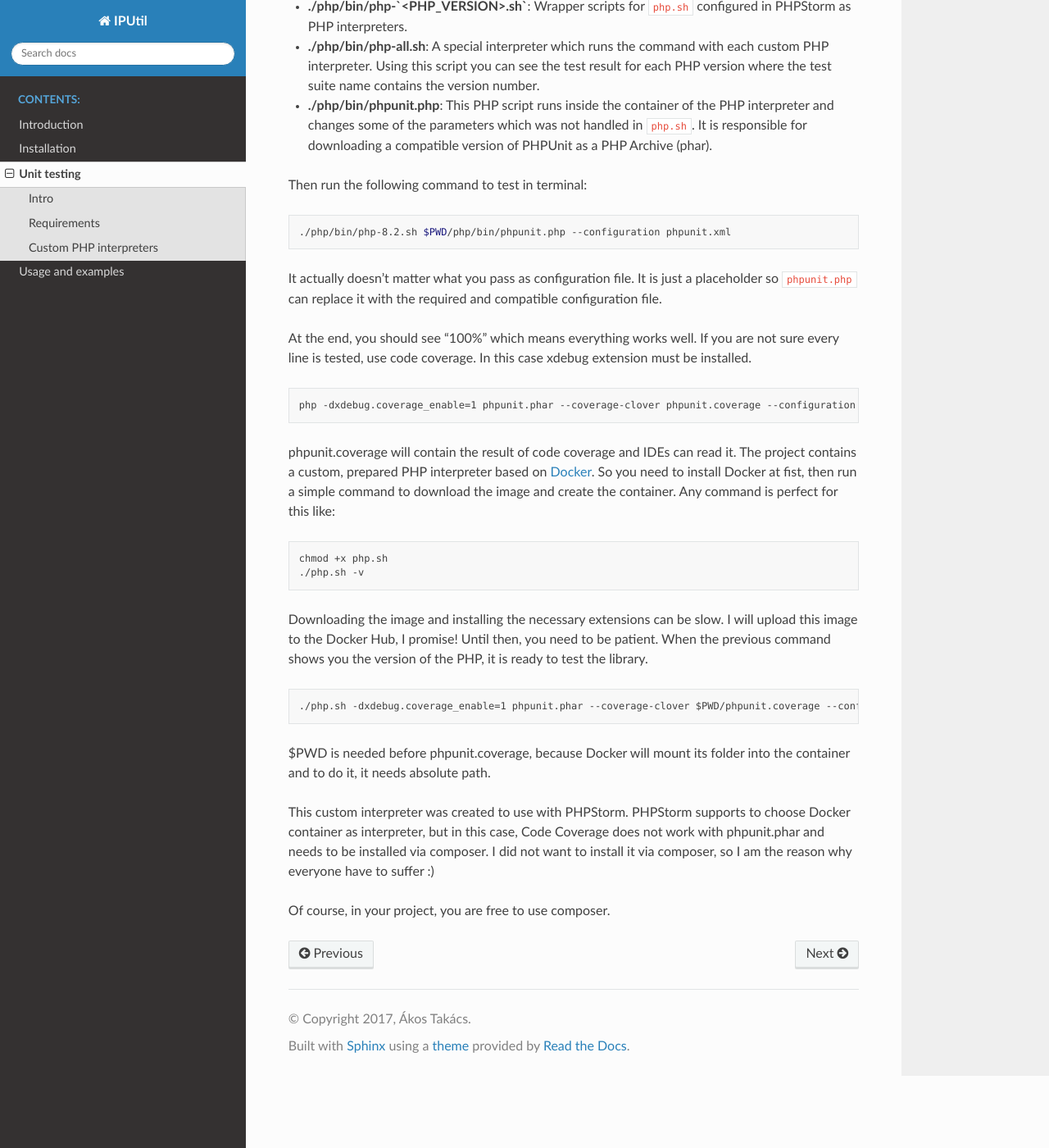
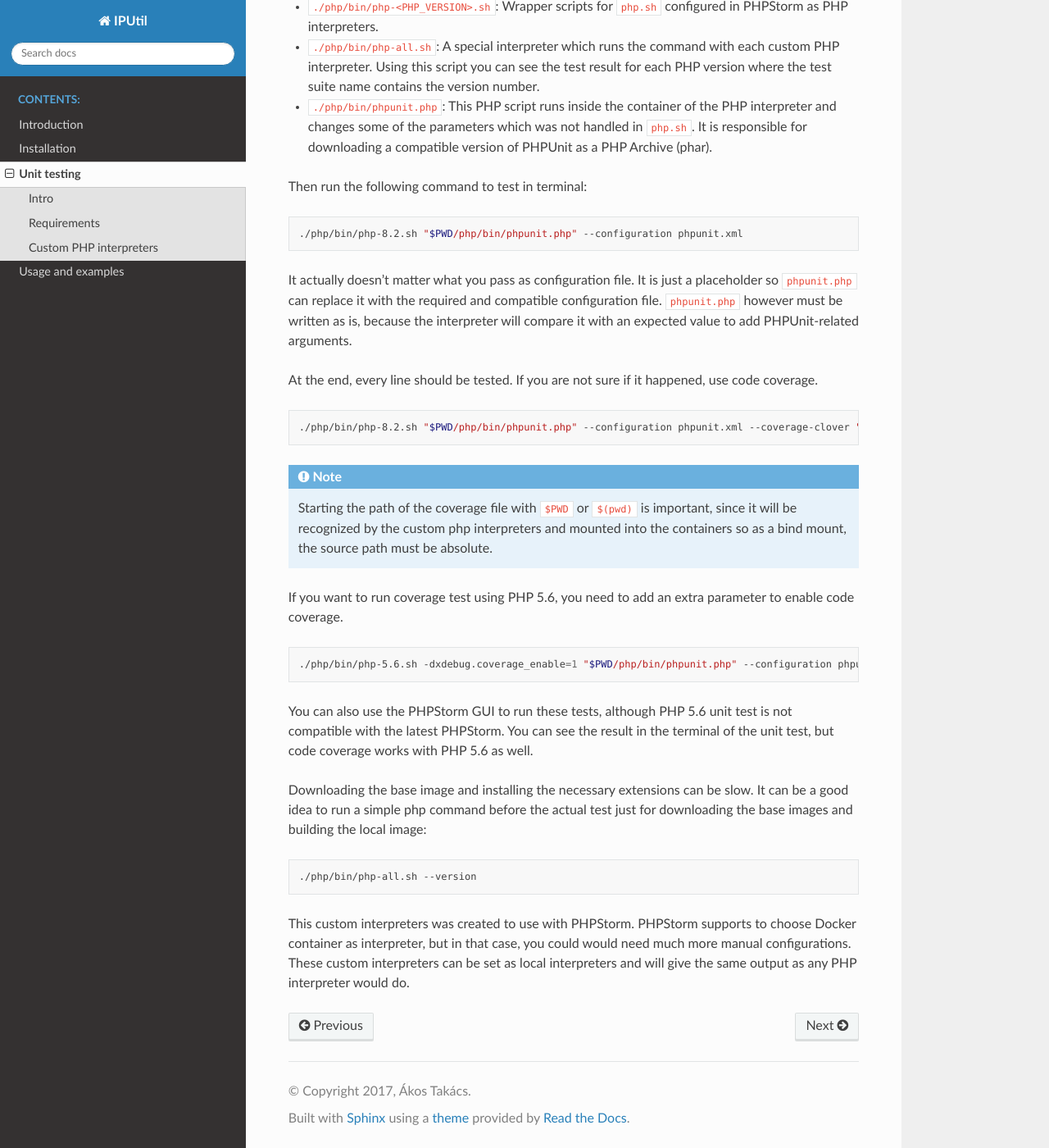
Before and after one commit to rimelek/iputil, a Sphinx documentation site: the page built from docs/testing.rst, in a window 1280 px wide and 1400 px high, scrolled down 1011 px. Shown: the whole window at 82% size. Built offline with Sphinx 7.4.7 and the Read the Docs theme 2.0.0, drawn with Linux system fonts in a browser that asks for light colours.

Commit message:
docs: finish the documentation of unit testing

```diff
--- a/docs/testing.rst
+++ b/docs/testing.rst
@@ -44,11 +44,11 @@ Custom PHP interpreters
 
     ./php/bin/php.sh 8.2 --version
 
-- **./php/bin/php-`<PHP_VERSION>.sh`**: Wrapper scripts for :code:`php.sh` configured in PHPStorm as PHP interpreters.
-- **./php/bin/php-all.sh**: A special interpreter which runs the command with each custom PHP interpreter.
+- :code:`./php/bin/php-<PHP_VERSION>.sh`: Wrapper scripts for :code:`php.sh` configured in PHPStorm as PHP interpreters.
+- :code:`./php/bin/php-all.sh`: A special interpreter which runs the command with each custom PHP interpreter.
   Using this script you can see the test result for each PHP version where the test suite name contains
   the version number.
-- **./php/bin/phpunit.php**: This PHP script runs inside the container of the PHP interpreter and changes some of the
+- :code:`./php/bin/phpunit.php`: This PHP script runs inside the container of the PHP interpreter and changes some of the
   parameters which was not handled in :code:`php.sh`. It is responsible for downloading a compatible version
   of PHPUnit as a PHP Archive (phar).
 
@@ -57,41 +57,41 @@ Then run the following command to test in terminal:
 
 .. code-block:: bash
 
-    ./php/bin/php-8.2.sh $PWD/php/bin/phpunit.php --configuration phpunit.xml
+    ./php/bin/php-8.2.sh "$PWD/php/bin/phpunit.php" --configuration phpunit.xml
 
 It actually doesn't matter what you pass as configuration file. It is just a placeholder so :code:`phpunit.php`
-can replace it with the required and compatible configuration file.
+can replace it with the required and compatible configuration file. :code:`phpunit.php` however must be written as
+is, because the interpreter will compare it with an expected value to add PHPUnit-related arguments.
 
-At the end, you should see "100%" which means everything works well. If you are not sure every
-line is tested, use code coverage. In this case xdebug extension must be installed.
+At the end, every line should be tested. If you are not sure if it happened, use code coverage.
 
-.. code-block:: none
+.. code-block:: bash
 
-    php -dxdebug.coverage_enable=1 phpunit.phar --coverage-clover phpunit.coverage --configuration phpunit.xml
+  ./php/bin/php-8.2.sh "$PWD/php/bin/phpunit.php" --configuration phpunit.xml --coverage-clover "$PWD/phpunit.clover"
 
-phpunit.coverage will contain the result of code coverage and IDEs can read it. The project contains
-a custom, prepared PHP interpreter based on `Docker <https://www.docker.com/>`_. So you need to install
-Docker at fist, then run a simple command to download the image and create the container. Any command is perfect
-for this like:
+.. note::
 
-.. code-block:: none
+  Starting the path of the coverage file with :code:`$PWD` or :code:`$(pwd)` is important,
+  since it will be recognized by the custom php interpreters and mounted into the containers so as a
+  bind mount, the source path must be absolute.
 
-    chmod +x php.sh
-    ./php.sh -v
+If you want to run coverage test using PHP 5.6, you need to add an extra parameter to enable code coverage.
 
-Downloading the image and installing the necessary extensions can be slow. I will upload this image to the
-Docker Hub, I promise! Until then, you need to be patient. When the previous command shows you the version of the
-PHP, it is ready to test the library.
+.. code-block:: bash
 
-.. code-block:: none
+    ./php/bin/php-5.6.sh -dxdebug.coverage_enable=1 "$PWD/php/bin/phpunit.php" --configuration phpunit.xml --coverage-clover "$PWD/phpunit.coverage.xml"
 
-    ./php.sh -dxdebug.coverage_enable=1 phpunit.phar --coverage-clover $PWD/phpunit.coverage --configuration phpunit.xml
+You can also use the PHPStorm GUI to run these tests, although PHP 5.6 unit test is not compatible with the latest
+PHPStorm. You can see the result in the terminal of the unit test, but code coverage works with PHP 5.6 as well.
 
-$PWD is needed before phpunit.coverage, because Docker will mount its folder into the container and to do it,
-it needs absolute path.
+Downloading the base image and installing the necessary extensions can be slow. It can be a good idea to run a simple php
+command before the actual test just for downloading the base images and building the local image:
 
-This custom interpreter was created to use with PHPStorm. PHPStorm supports to choose Docker container as
-interpreter, but in this case, Code Coverage does not work with phpunit.phar and needs to be installed via composer.
-I did not want to install it via composer, so I am the reason why everyone have to suffer :)
+.. code-block:: bash
 
-Of course, in your project, you are free to use composer.
+  ./php/bin/php-all.sh --version
+
+This custom interpreters was created to use with PHPStorm. PHPStorm supports to choose Docker container as
+interpreter, but in that case, you could would need much more manual configurations.
+These custom interpreters can be set as local interpreters and will give the same output as any PHP interpreter would
+do.
```
